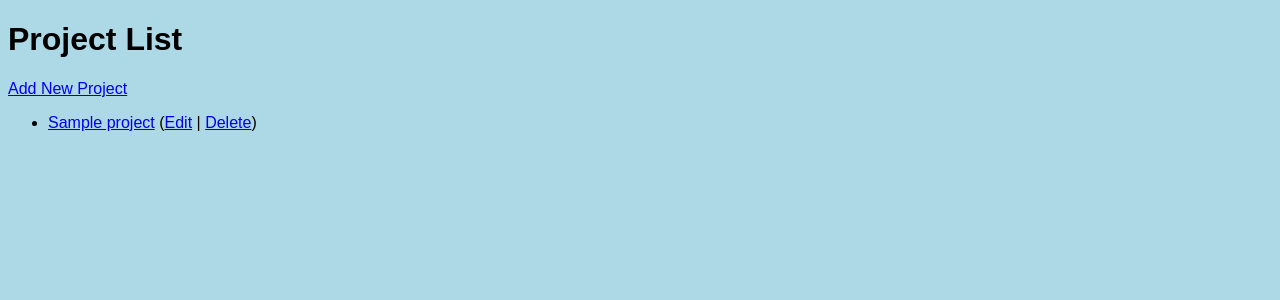
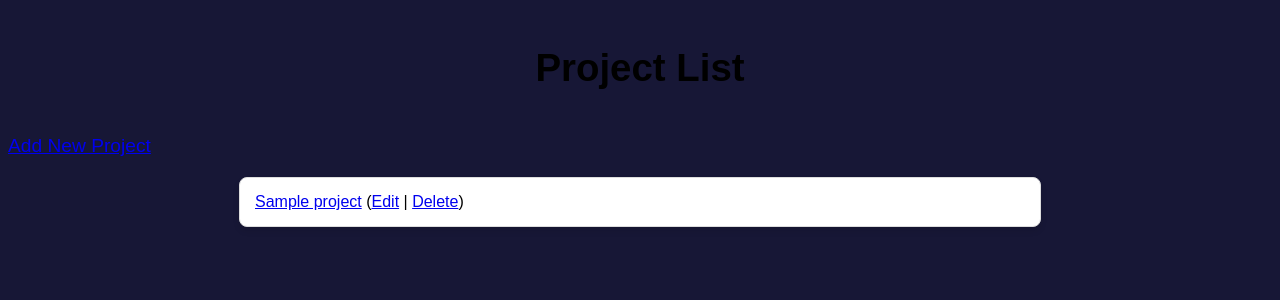
Before and after one commit to TeemuIljin/AI-Assistant, a Django app: template ai_assistant/projects/templates/projects/project_list.html in a window 1280 px wide. Shown: the top 300 px of the page. Run offline with Django 3.2, Linux system fonts and the light colour scheme; the template is opened without the code that fills it: most values are stand-ins (such as "Sample title", 1, 10 or a date in 2020).

Commit message:
Made the app visuals nicer with css. added basic features and colour. small borders and padding changes

```diff
--- a/ai_assistant/projects/static/projects/style.css
+++ b/ai_assistant/projects/static/projects/style.css
@@ -1,4 +1,42 @@
 body {
-    background-color: lightblue; /* Change this to any color you like */
+    background-color: #171736;
     font-family: Arial, sans-serif;
+    font-size: larger;
 }
+h1 {
+    font-family: Arial, sans-serif;
+    background-color: #171736;
+      text-align: center;
+      padding: 20px 0;
+}
+h2 {
+    font-family: Arial, sans-serif;
+    background-color: #171736;
+}
+
+ul {
+    list-style: none;
+    padding: 0;
+    max-width: 800px;
+    margin: 20px auto;
+    border: 1px solid #ddd;
+    background-color: #fff;
+    border-radius: 8px;
+    box-shadow: 0 4px 6px rgba(0, 0, 0, 0.1);
+}
+
+
+li {
+    padding: 15px;
+    border-bottom: 1px solid #ddd;
+    font-size: 16px;
+}
+
+li:last-child {
+    border-bottom: none;
+}
+
+
+li:hover {
+    background-color: #f1f1f1;
+}
```
